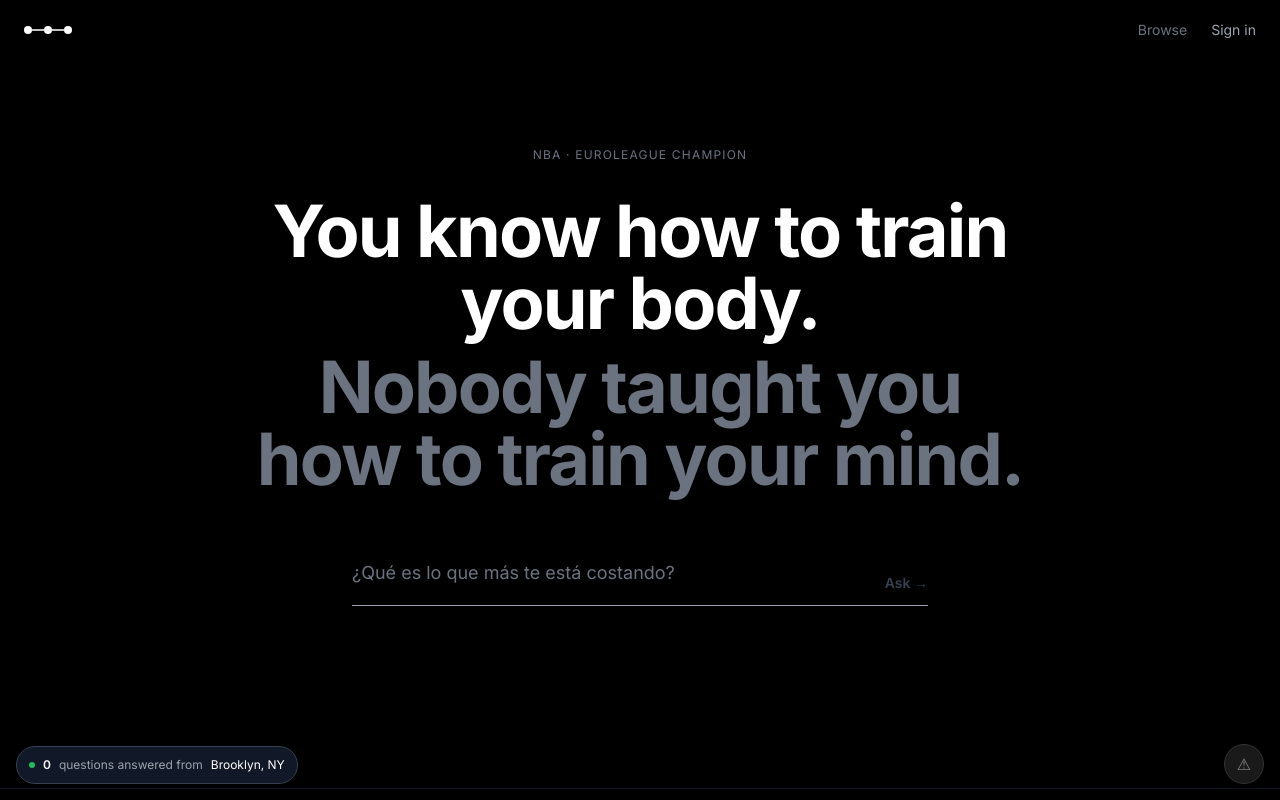
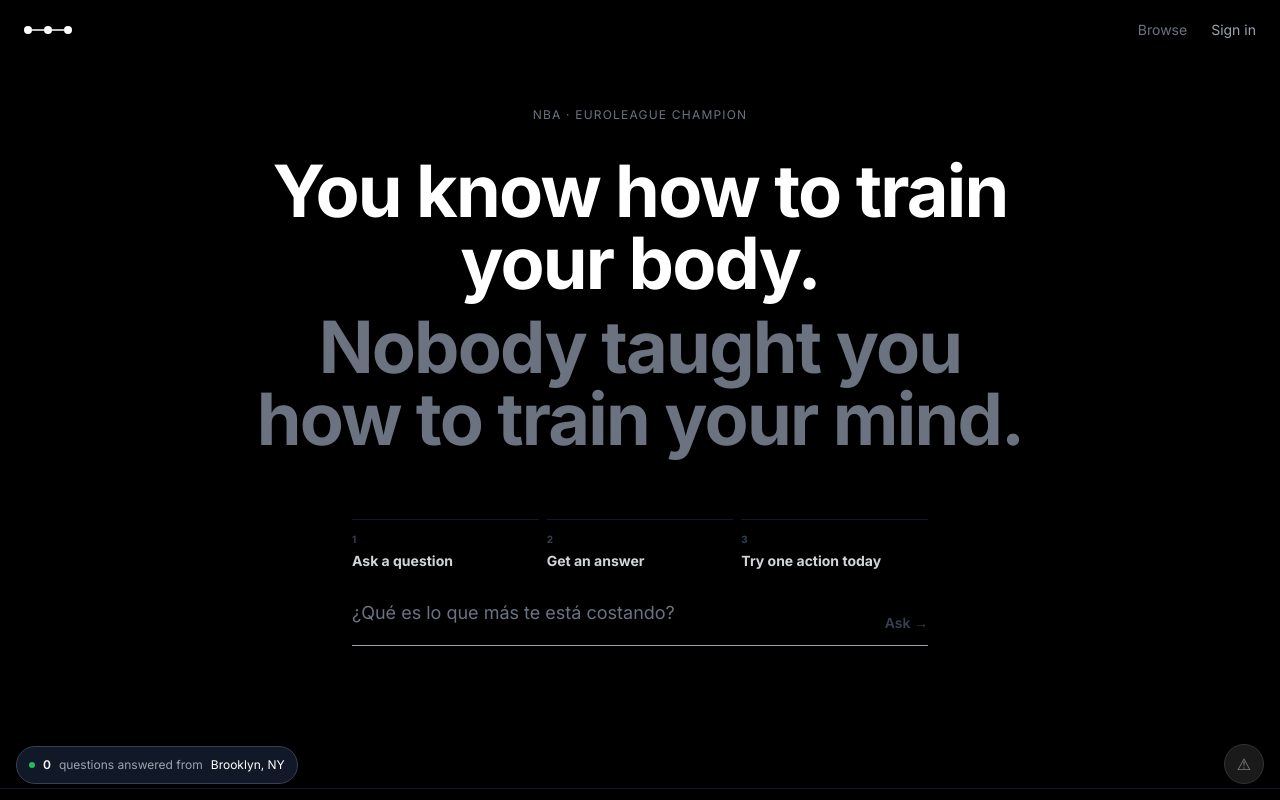
Before and after one commit to ebb95-cpu/ask-elijah, a Next.js app: page / in a window 1280 px wide. Shown: the top 800 px of the page. Built offline with nearby package versions, Linux system fonts and the light colour scheme; no server answers.

Commit message:
Clarify ask flow steps

```diff
--- a/app/page.tsx
+++ b/app/page.tsx
@@ -864,6 +864,19 @@ export default function HomePage() {
         </h2>
 
         <div className="w-full max-w-xl mt-6">
+          <div className="mb-7 grid grid-cols-3 gap-2 text-left">
+            {[
+              ['1', 'Ask a question'],
+              ['2', 'Get an answer'],
+              ['3', 'Try one action today'],
+            ].map(([step, text]) => (
+              <div key={step} className="border-t border-gray-900 pt-3">
+                <p className="mb-1 text-[10px] font-bold text-gray-700">{step}</p>
+                <p className="text-xs font-bold leading-tight text-gray-300 sm:text-sm">{text}</p>
+              </div>
+            ))}
+          </div>
+
           <div className="flex items-end gap-4 border-b border-gray-700 focus-within:border-gray-400 transition-colors pb-3">
             <div className="relative flex-1">
               {!question && (
```
